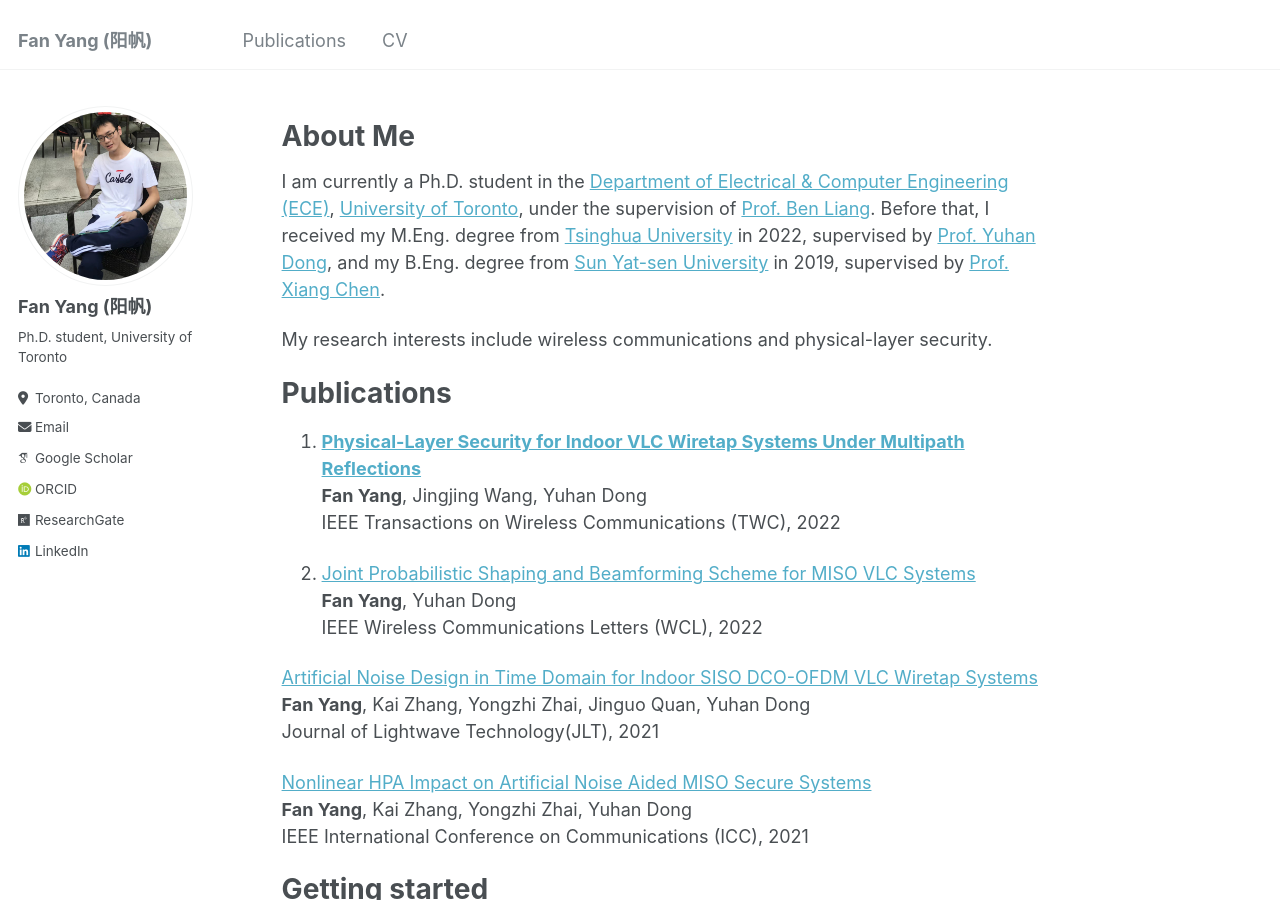
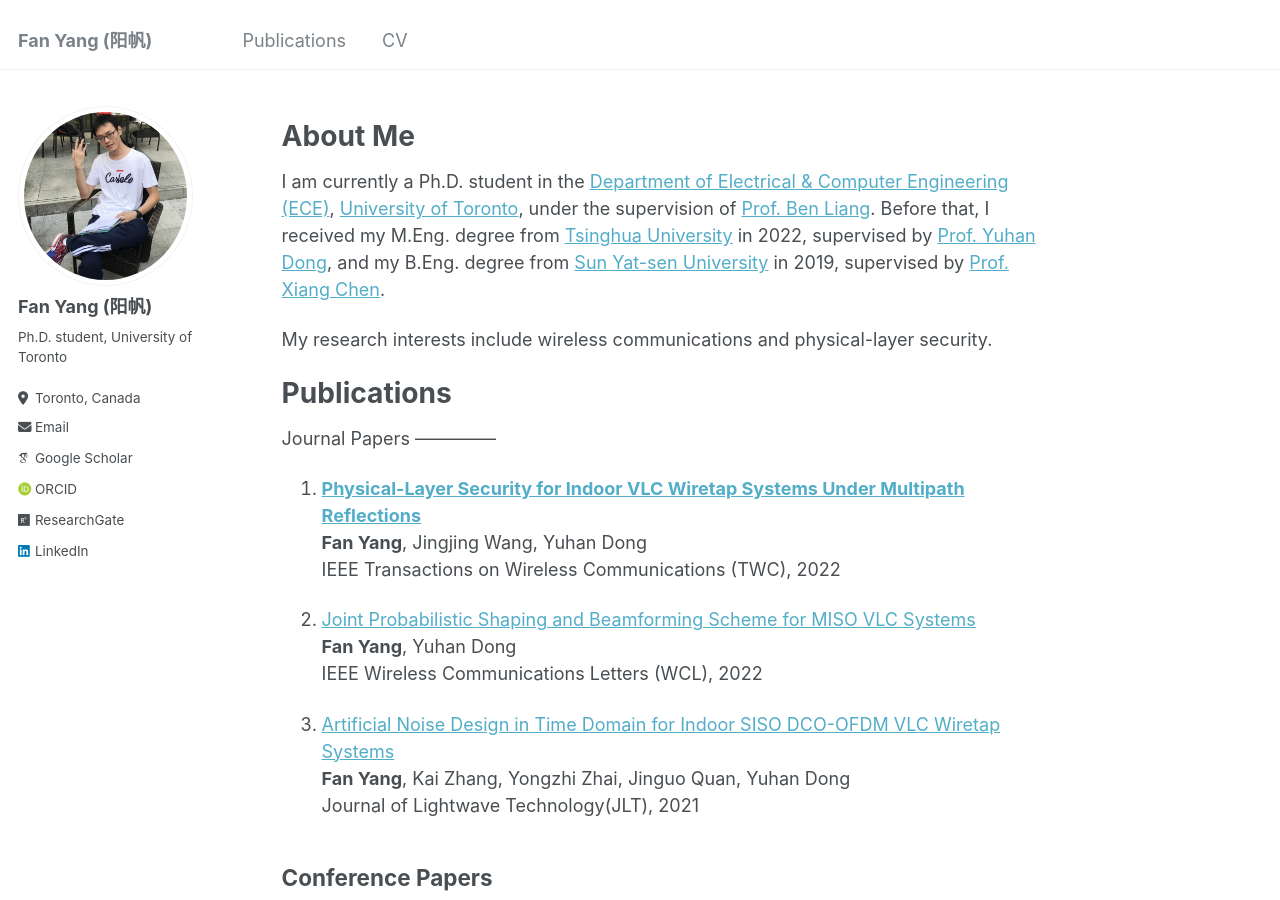
Before and after one commit to fanyang-uoft/fanyang-uoft.github.io, a Jekyll site: the page built from _pages/about.md, in a window 1280 px wide and 900 px high. Built offline with Jekyll 4.4.1, drawn with Linux system fonts in a browser that asks for light colours; some web fonts are replaced.

Commit message:
Update about.md

```diff
--- a/_pages/about.md
+++ b/_pages/about.md
@@ -15,6 +15,8 @@ My research interests include wireless communications and physical-layer securit
 
 Publications
 ===========
+Journal Papers
+--------------
 1. [**Physical-Layer Security for Indoor VLC Wiretap Systems Under Multipath Reflections**](https://ieeexplore.ieee.org/abstract/document/9834293)
 **Fan Yang**, Jingjing Wang, Yuhan Dong
 IEEE Transactions on Wireless Communications (TWC), 2022
@@ -23,11 +25,13 @@ IEEE Transactions on Wireless Communications (TWC), 2022
 **Fan Yang**, Yuhan Dong
 IEEE Wireless Communications Letters (WCL), 2022
 
-[Artificial Noise Design in Time Domain for Indoor SISO DCO-OFDM VLC Wiretap Systems](https://ieeexplore.ieee.org/document/9512495)
+1. [Artificial Noise Design in Time Domain for Indoor SISO DCO-OFDM VLC Wiretap Systems](https://ieeexplore.ieee.org/document/9512495)
 **Fan Yang**, Kai Zhang, Yongzhi Zhai, Jinguo Quan, Yuhan Dong
 Journal of Lightwave Technology(JLT), 2021
 
-[Nonlinear HPA Impact on Artificial Noise Aided MISO Secure Systems](https://ieeexplore.ieee.org/document/9500801)
+Conference Papers
+----------------
+1. [Nonlinear HPA Impact on Artificial Noise Aided MISO Secure Systems](https://ieeexplore.ieee.org/document/9500801)
 **Fan Yang**, Kai Zhang, Yongzhi Zhai, Yuhan Dong
 IEEE International Conference on Communications (ICC), 2021
 
```
